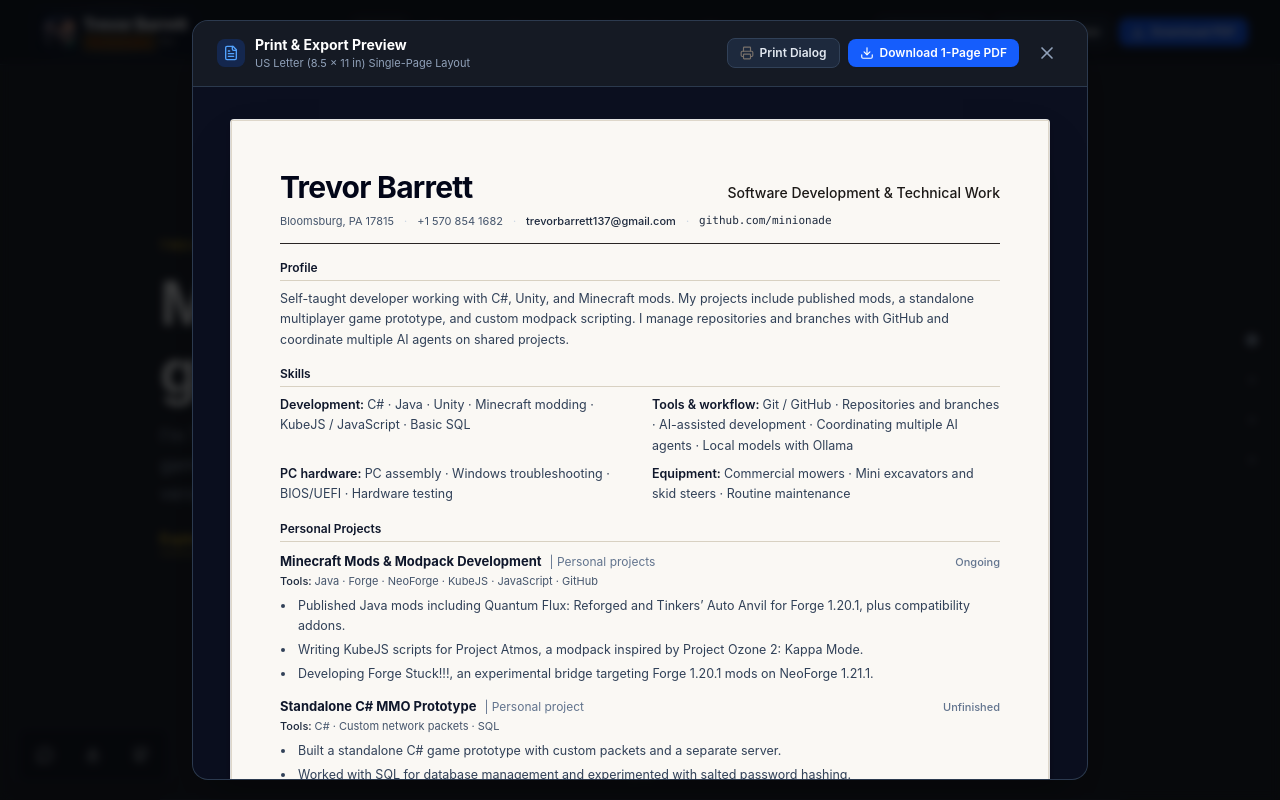
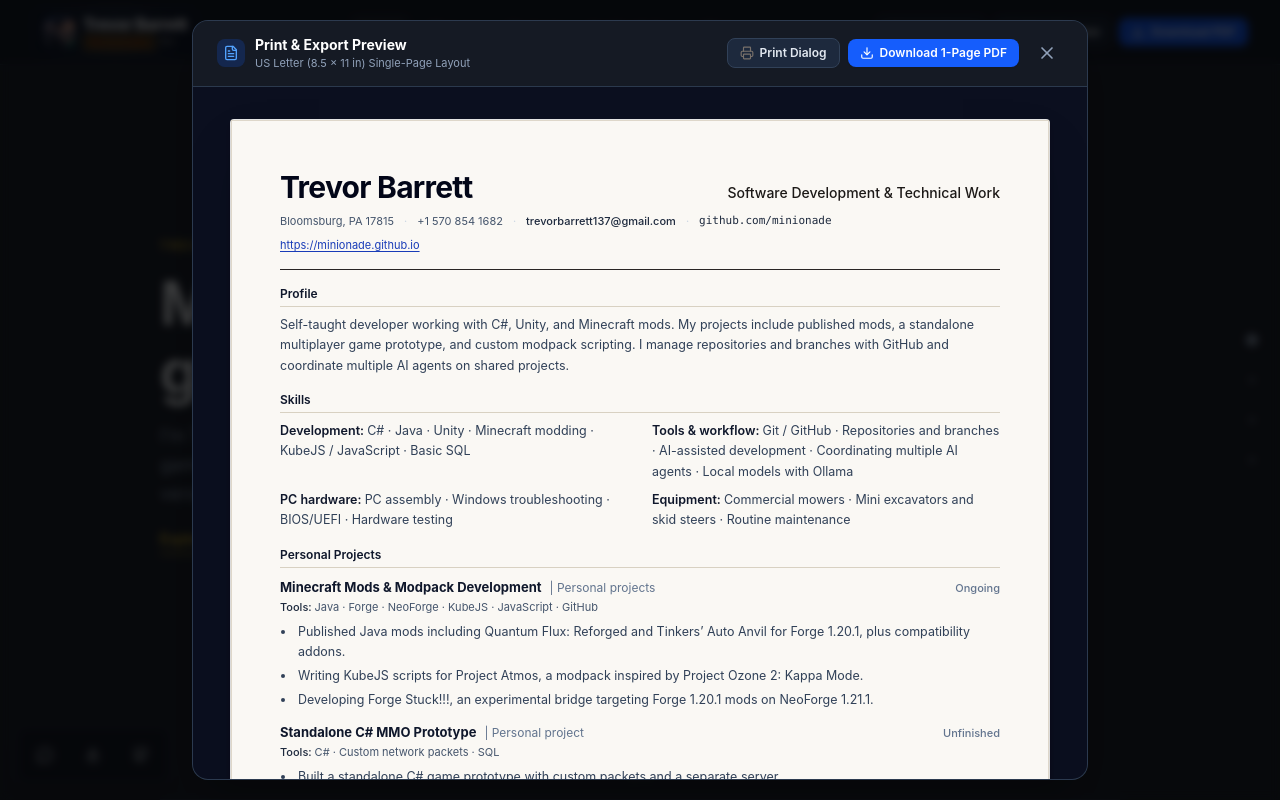
Before and after one commit to Minionade/minionade.github.io, a React (Vite) app: page / in a window 1280 px wide. Both pictures are taken after a click on the button "Print Preview". Shown: the top 800 px of the page. Built offline with nearby package versions, Linux system fonts and the light colour scheme.

Commit message:
Show website URL consistently in the resume, print preview, and plain text

```diff
--- a/src/App.tsx
+++ b/src/App.tsx
@@ -414,7 +414,7 @@
     let text = `${resumeData.profile.name.toUpperCase()}\n`;
     text += `${resumeData.profile.location} | ${resumeData.profile.phone} | ${resumeData.profile.email}`;
     if (resumeData.profile.github) text += ` | https://${resumeData.profile.github.replace(/^https?:\/\//, '')}`;
-    text += `\n\n`;
+    text += ` | https://minionade.github.io\n\n`;
 
     text += `PROFILE\n`;
     text += `${summary}\n\n`;
--- a/src/components/ResumeDocument.tsx
+++ b/src/components/ResumeDocument.tsx
@@ -192,6 +192,10 @@
             </>
           )}
         </div>
+        <a href="https://minionade.github.io" target="_blank" rel="noreferrer"
+          className={`inline-block mt-2 ${fontClasses.subBody} underline underline-offset-2 ${isDarkMode ? 'text-blue-300 print:text-slate-800' : 'text-blue-800'}`}>
+          https://minionade.github.io
+        </a>
       </header>
 
       {/* 2. Professional Summary */}
```
